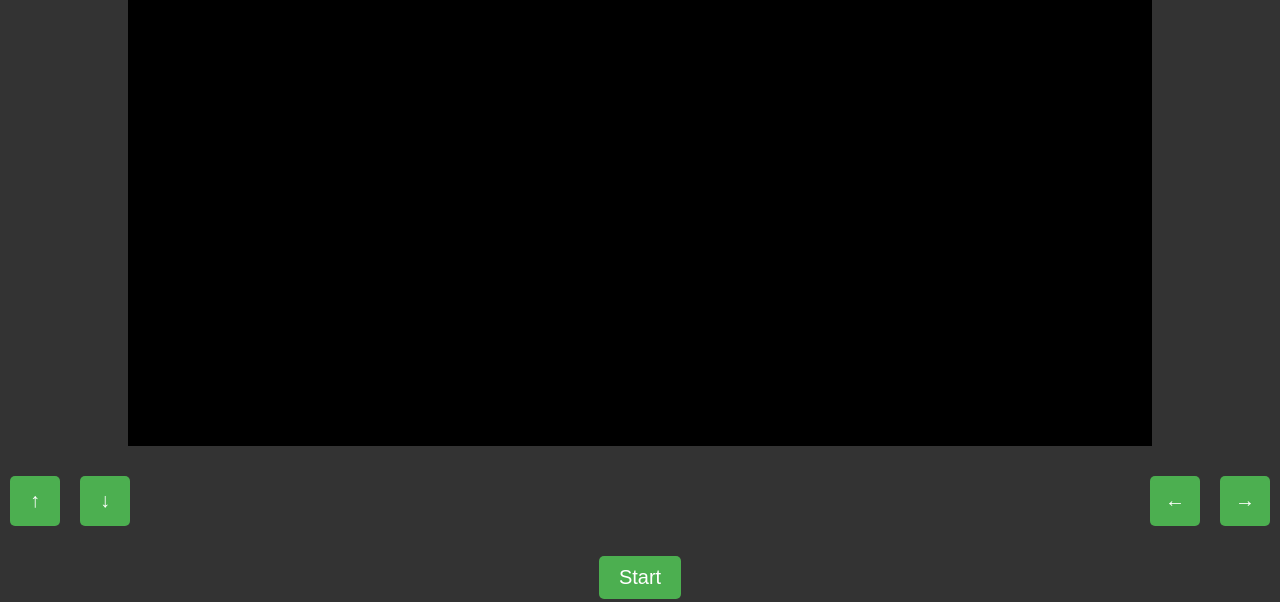
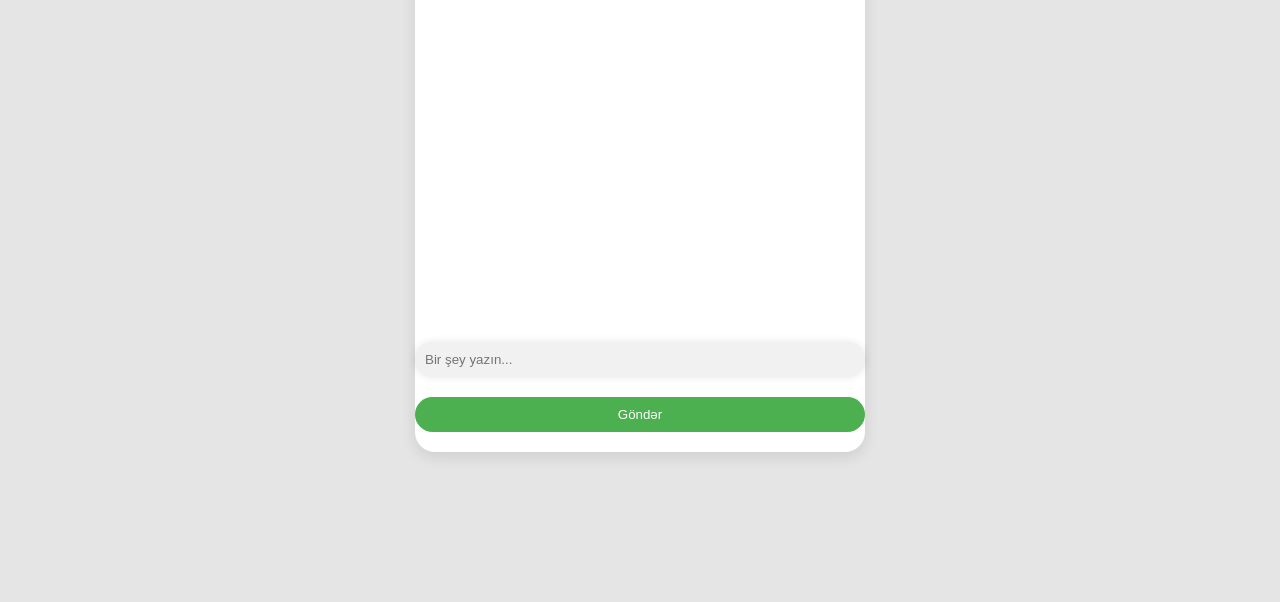
Before and after one commit to Eliyusif13/test_front_home, a plain HTML site: page memar/index.html in a window 1280 px wide. Shown: the part 198-800 px from the top of the page. Drawn offline with Linux system fonts and the light colour scheme.

Commit message:
new front codes

```diff
--- a/memar/index.html
+++ b/memar/index.html
@@ -3,87 +3,168 @@
 <head>
   <meta charset="UTF-8">
   <meta name="viewport" content="width=device-width, initial-scale=1.0">
-    <title>Snake Oyunu</title>
+  <title>SadiqovGBT - Chatbot</title>
   <style>
     body {
-            margin: 0;
-            padding: 0;
+      font-family: 'Arial', sans-serif;
+      background-color: #e5e5e5;
       display: flex;
       justify-content: center;
       align-items: center;
       height: 100vh;
-            background-color: #333;
+      margin: 0;
+    }
+
+    .chat-container {
+      background-color: #fff;
+      border-radius: 20px;
+      width: 80%;
+      max-width: 450px;
+      height: 500px;
+      display: flex;
+      flex-direction: column;
+      box-shadow: 0 5px 15px rgba(0, 0, 0, 0.1);
+    }
+
+    .chat-header {
+      background-color: #4CAF50;
+      color: white;
+      text-align: center;
+      padding: 12px;
+      font-weight: bold;
+      border-top-left-radius: 20px;
+      border-top-right-radius: 20px;
+      font-size: 18px;
+    }
+
+    .chat-box {
+      flex-grow: 1;
+      padding: 20px;
+      overflow-y: auto;
+      margin-bottom: 20px;
+      display: flex;
       flex-direction: column;
     }
-        canvas {
-            background-color: #000;
+
+    .message {
+      margin: 10px 0;
+      padding: 12px;
+      border-radius: 12px;
+      max-width: 75%;
     }
-        #startButton {
-            padding: 10px 20px;
-            font-size: 20px;
-            margin-top: 20px;
-            cursor: pointer;
+
+    .user-message {
+      background-color: #d1f7c4;
+      align-self: flex-end;
+    }
+
+    .bot-message {
+      background-color: #f1f1f1;
+      align-self: flex-start;
+    }
+
+    #user-input {
+      width: calc(100% - 20px);
+      padding: 10px;
+      border: none;
+      border-radius: 20px;
+      margin-bottom: 10px;
+      outline: none;
+      background-color: #f1f1f1;
+      box-shadow: 0 0 8px rgba(0, 0, 0, 0.1);
+    }
+
+    button {
+      padding: 10px 15px;
       background-color: #4CAF50;
       color: white;
       border: none;
-            border-radius: 5px;
-        }
-        #startButton:disabled {
-            background-color: #ccc;
+      border-radius: 20px;
+      cursor: pointer;
+      transition: background-color 0.3s ease;
+      margin-bottom: 20px;
+      margin-top: 10px;
     }
 
-        /* Düymələrin düzülüşü */
-        .controls {
-            display: flex;
-            justify-content: space-between;
-            width: 100%;
-            margin-top: 20px;
+    button:hover {
+      background-color: #45a049;
     }
 
-        /* Sol tərəfdəki düymələr (yuxarı və aşağı) */
-        .left-controls, .right-controls {
-            display: flex;
-            flex-direction: row;
-            justify-content: center;
-            align-items: center;
+    /* Media Queries for Mobile */
+    @media (max-width: 600px) {
+      .chat-container {
+        width: 95%;
       }
 
-        /* Sağ tərəfdəki düymələr (sağa və sola) */
-        .right-controls {
-            margin-left: auto;
+      .chat-box {
+        padding: 15px;
       }
 
-        .control-btn {
-            width: 50px;
-            height: 50px;
-            margin: 10px;
-            background-color: #4CAF50;
-            border: none;
-            color: white;
-            font-size: 20px;
-            cursor: pointer;
-            border-radius: 5px;  /* Kvadrat düymələr */
+      .message {
+        padding: 10px;
+        font-size: 14px;
       }
-        .control-btn:active {
-            background-color: #45a049; /* Toxunulanda rəng dəyişir */
     }
   </style>
 </head>
 <body>
-    <canvas id="gameCanvas"></canvas>
-    <!-- Sol tərəf düymələri -->
-    <div class="controls">
-        <div class="left-controls">
-            <button id="up" class="control-btn">↑</button>
-            <button id="down" class="control-btn">↓</button>
+
+  <div class="chat-container">
+    <div class="chat-header">
+      SadiqovGBT
     </div>
-        <!-- Sağ tərəf düymələri -->
-        <div class="right-controls">
-            <button id="left" class="control-btn">←</button>
-            <button id="right" class="control-btn">→</button>
+    <div class="chat-box" id="chat-box">
+      <!-- Chat messages will appear here -->
     </div>
+    <input type="text" id="user-input" placeholder="Bir şey yazın..." />
+    <button onclick="sendMessage()">Göndər</button>
   </div>
-    <button id="startButton" onclick="startGame()">Start</button>
-    <script src="snake.js"></script>
+
+  <script>
+    // Mesaj göndərmə funksiyası
+    function sendMessage() {
+      var userInput = document.getElementById("user-input").value;
+      var chatBox = document.getElementById("chat-box");
+
+      if (userInput) {
+        // İstifadəçi mesajını ekrana əlavə edirik
+        var userMessage = document.createElement("div");
+        userMessage.classList.add("message", "user-message");
+        userMessage.textContent = userInput;
+        chatBox.appendChild(userMessage);
+
+        // Bot cavabını almaq
+        var botResponse = getBotResponse(userInput.toLowerCase());
+
+        // Bot cavabını ekrana əlavə edirik
+        var botMessage = document.createElement("div");
+        botMessage.classList.add("message", "bot-message");
+        botMessage.textContent = botResponse;
+        chatBox.appendChild(botMessage);
+
+        // İstifadəçi mesajını input sahəsindən silirik
+        document.getElementById("user-input").value = "";
+
+        // Ekranı aşağıya doğru çəkirik ki, yeni mesaj görünsün
+        chatBox.scrollTop = chatBox.scrollHeight;
+      }
+    }
+
+    // Bot cavablarını `if` şərtləri ilə veririk
+    function getBotResponse(input) {
+      if (input.includes("salom") || input.includes("salam")) {
+        return "Salam, necəsən?";
+      } else if (input.includes("necəsən")) {
+        return "Yaxşıyam, sağ olun!";
+      } else if (input.includes("təşəkkür")) {
+        return "Rica edirəm!";
+      } else if (input.includes("hələlik") || input.includes("sağ ol")) {
+        return "Hələlik, görüşərik!";
+      } else {
+        return "Bağışlayın, başa düşə bilmirəm.";
+      }
+    }
+  </script>
+
 </body>
 </html>
--- a/memar/snake.js
+++ /dev/null
@@ -1,119 +0,0 @@
-// Canvas elementini əldə et və kontekstini al
-const canvas = document.getElementById("gameCanvas");
-const ctx = canvas.getContext("2d");
-
-// Oyun parametrləri
-const box = 20;  // Hər bir qutu ölçüsü
-
-// Dinamik ölçüləri təyin edirik
-canvas.width = window.innerWidth * 0.8;  // Ekranın 80%-i
-canvas.height = window.innerHeight * 0.8;  // Ekranın 80%-i
-
-const canvasSize = canvas.width / box;  // Ekran ölçüsünü şəbəkəyə çevirmək
-
-let snake, food, dir, score, collisionCount;
-let gameInterval; // Oyun dövrü üçün interval
-
-// Oyun sıfırlama funksiyası
-function resetGame() {
-    snake = [{x: 9 * box, y: 9 * box}];  // İlanın başlanğıcı
-    food = generateFood();  // Yeni yemək yeri
-    dir = "RIGHT";  // Başlanğıc istiqaməti
-    score = 0;  // Xal
-    collisionCount = 0; // Toqquşma sayı
-}
-
-// Yeni yemək yeri təyin edirik
-function generateFood() {
-    let foodX = Math.floor(Math.random() * canvasSize) * box;
-    let foodY = Math.floor(Math.random() * canvasSize) * box;
-    return {x: foodX, y: foodY};
-}
-
-// Oyun bitmə funksiyası
-function gameOver() {
-    clearInterval(gameInterval); // Oyun dövrünü dayandır
-    alert("Sadiqov Aliyusuf tərəfindən yaradılan Oyun bitdi 😉 ! Xal: " + score);
-    document.getElementById("startButton").disabled = false; // Start düyməsini aktiv et
-}
-
-// Start düyməsi funksiyası
-function startGame() {
-    resetGame();  // Oyun sıfırlanır
-    document.getElementById("startButton").disabled = true; // Start düyməsini deaktiv et
-    gameInterval = setInterval(draw, 100);  // Oyun dövrünü başlat
-}
-
-// Mobil düymələrə toxunma funksiyaları:
-document.getElementById("up").addEventListener("click", () => { if (dir !== "DOWN") dir = "UP"; });
-document.getElementById("down").addEventListener("click", () => { if (dir !== "UP") dir = "DOWN"; });
-document.getElementById("left").addEventListener("click", () => { if (dir !== "RIGHT") dir = "LEFT"; });
-document.getElementById("right").addEventListener("click", () => { if (dir !== "LEFT") dir = "RIGHT"; });
-
-// Oyun funksiyası
-function draw() {
-    ctx.clearRect(0, 0, canvas.width, canvas.height);  // Oyun sahəsini təmizləyirik
-
-    // İlanı çəkirik
-    for (let i = 0; i < snake.length; i++) {
-        ctx.fillStyle = (i === 0) ? "green" : "white";  // Baş hissə yaşıl, digər hissələr ağ
-        ctx.fillRect(snake[i].x, snake[i].y, box, box);
-    }
-
-    // Yeməyi çəkirik
-    ctx.fillStyle = "red";
-    ctx.fillRect(food.x, food.y, box, box);
-
-    // İlanın başını hərəkət etdiririk
-    let snakeX = snake[0].x;
-    let snakeY = snake[0].y;
-
-    if (dir === "LEFT") snakeX -= box;
-    if (dir === "UP") snakeY -= box;
-    if (dir === "RIGHT") snakeX += box;
-    if (dir === "DOWN") snakeY += box;
-
-    // Ekrandan keçən ilanı digər tərəfdən gətiririk
-    if (snakeX < 0) snakeX = canvas.width - box;  // Sol tərəfdən sağa keçmək
-    if (snakeX >= canvas.width) snakeX = 0;  // Sağ tərəfdən sola keçmək
-    if (snakeY < 0) snakeY = canvas.height - box;  // Yuxarıdan aşağıya keçmək
-    if (snakeY >= canvas.height) snakeY = 0;  // Aşağıdan yuxarıya keçmək
-
-    // İlanın yeni başını əlavə edirik
-    let newHead = {x: snakeX, y: snakeY};
-
-    // İlan özünə toxunduqda oyunu bitiririk
-    if (collision(newHead, snake)) {
-        collisionCount++;
-        if (collisionCount >= 3) {
-            gameOver();  // 3 dəfə toqquşma ilə oyun bitir
-        } else {
-            resetGame();
-        }
-    }
-
-    snake.unshift(newHead);  // Yeni başı əlavə edirik
-
-    // İlan yeməyi yediyində yeni yemək yaradılır
-    if (snakeX === food.x && snakeY === food.y) {
-        score++;  // Xalı artır
-        food = generateFood();  // Yeni yemək yaradılır
-    } else {
-        snake.pop();  // İlanın sonunu silirik
-    }
-
-    // Oyun nəticələrini ekranda göstəririk
-    ctx.fillStyle = "white";
-    ctx.font = "20px Arial";
-    ctx.fillText("Xal: " + score, box, box);  // Xalı göstəririk
-}
-
-// İlanın özünə toxunub toxunmadığını yoxlamaq
-function collision(head, array) {
-    for (let i = 0; i < array.length; i++) {
-        if (head.x === array[i].x && head.y === array[i].y) {
-            return true;
-        }
-    }
-    return false;
-}
```
Also changed, not shown: memar/responses.txt (added). Lines whose indentation alone changed are shown as unchanged.
